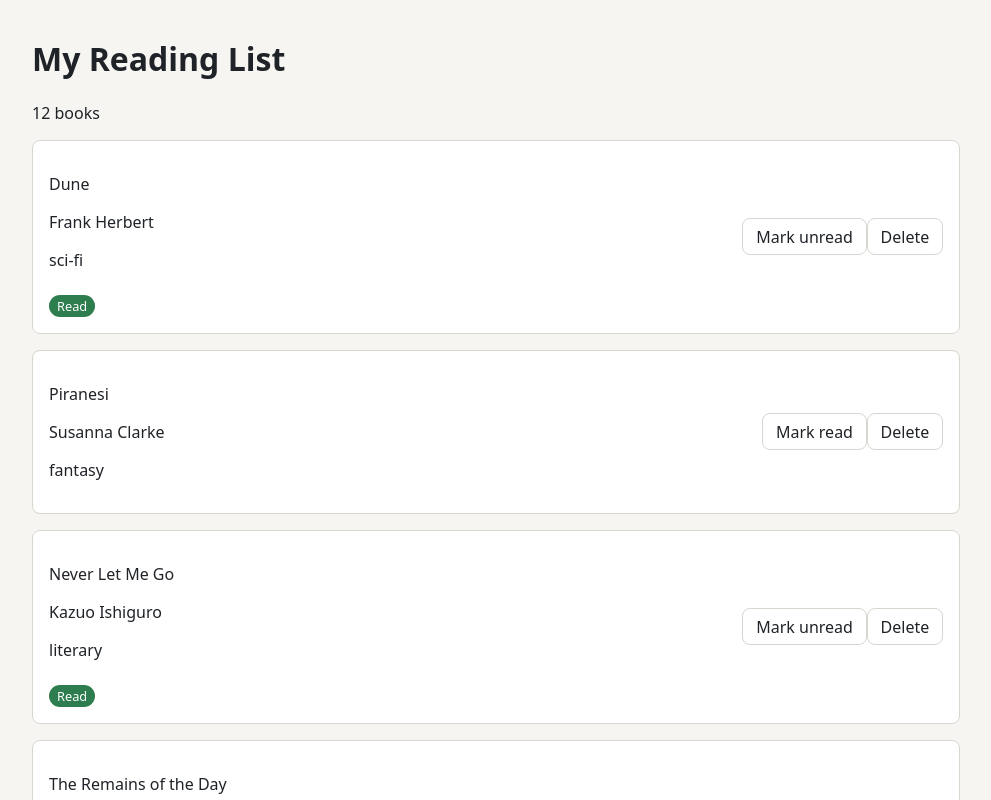
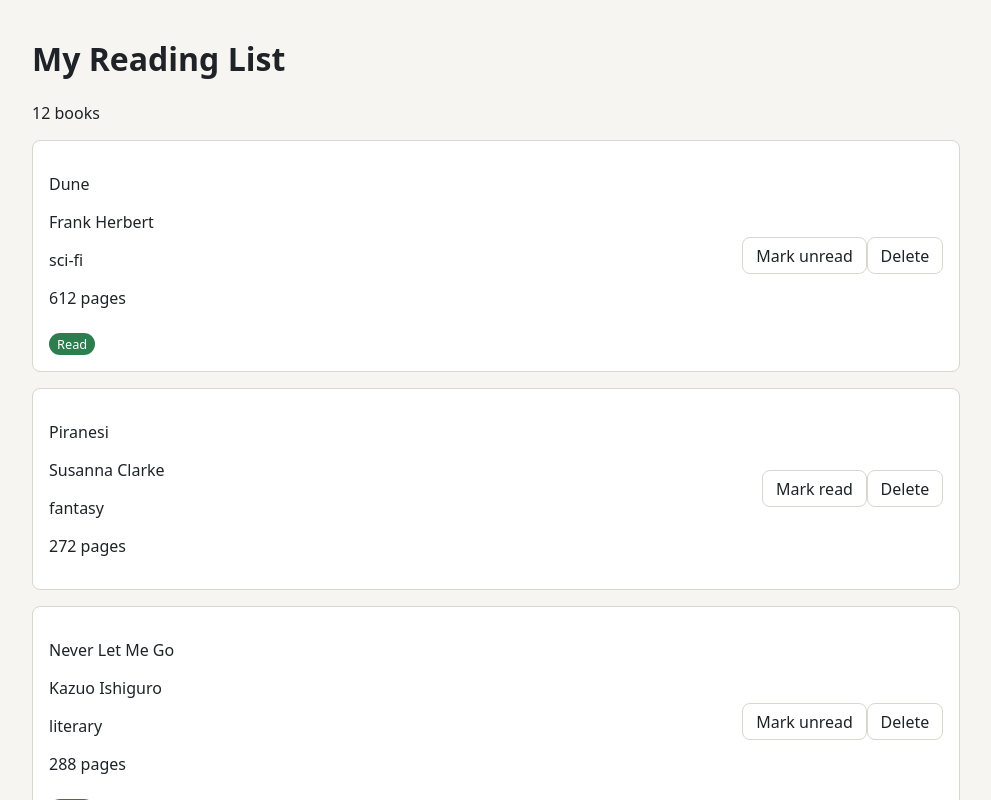
Before and after one commit to ameliapeters1/reading-list, a React (Vite) app: page / in a window 1280 px wide. Shown: the top 800 px of the page, without its empty margins (144-1135 px from the left). Built offline with nearby package versions, Linux system fonts and the light colour scheme.

Commit message:
Added pages/page toggle for ResultCount so it adds s to the end of book for counts greater than 1

```diff
--- a/src/components/BookList.tsx
+++ b/src/components/BookList.tsx
@@ -18,6 +18,7 @@ function BookList({books}:BookListProps){
                     title={book.title}
                     author={book.author}
                     genre={book.genre}
+                    pages={book.pages}
                     />
             }
         )
--- a/src/components/BookText.tsx
+++ b/src/components/BookText.tsx
@@ -1,41 +1,24 @@
-const book = {title: "The Very Hungry Caterpillar", author: "Eric Carle", genre: "Childrens"}
-
 interface BookTextProps {
   title: string;
   author: string;
   genre: string;
+  pages?: number;
 }
 
 
-function BookText({title, author, genre}: BookTextProps) {
+function BookText({title, author, genre, pages}: BookTextProps) {
+    // Check if the book has a valid pages number,
+    // if it does then allow it to be used, if not then leave it empty
+    const pageString = pages !== undefined ? `${pages} pages` : '';
+
     return (
     <>
-        <p>{title}</p>
-        <p>{author}</p>
-        <p>{genre}</p>
+        <p>{ title }</p>
+        <p>{ author }</p>
+        <p>{ genre }</p>
+        <p>{ pageString }</p>
     </>
     )
 }
 
 export default BookText
-
-
-
-// List File (Book text)
-
-// const favourites = [{title: "Smackos", rating: 10}, {title: "Football", rating: 7}, {title: "Dave", rating: 4}]
-
-// function FavouriteThingsList() {
-//     return (
-//         <section>
-//             <h2>These are Tufty's favourite things:</h2>
-//             <ul>
-//                 { favourites.map((favourite) => {
-//                     return <FavouiteThingsCard key={ favourite.title } favourite={ favourite }/>
-//                 }) }
-//             </ul>
-//         </section>
-//     )
-// }
-
-// export default FavouriteThingsList
--- a/src/components/ResultCount.tsx
+++ b/src/components/ResultCount.tsx
@@ -1,7 +1,11 @@
-type Count = {count:number}
+interface ResultCountProps {
+    count: number;
+    label?: string
+}
 
-function ResultCount(count:Count){
-    return(<p>{count.count} books </p>)
+
+function ResultCount({count, label="books"}: ResultCountProps){
+    return(<p>{ count } {label}</p>)
 }
 
 export default ResultCount
```
